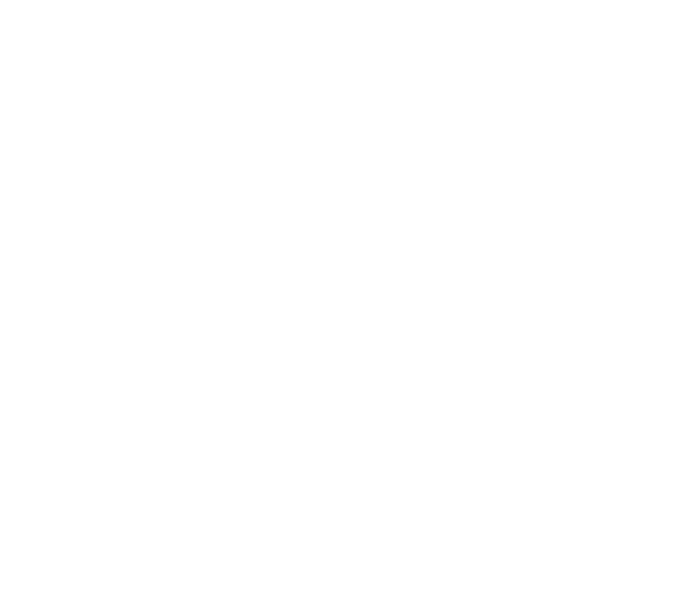
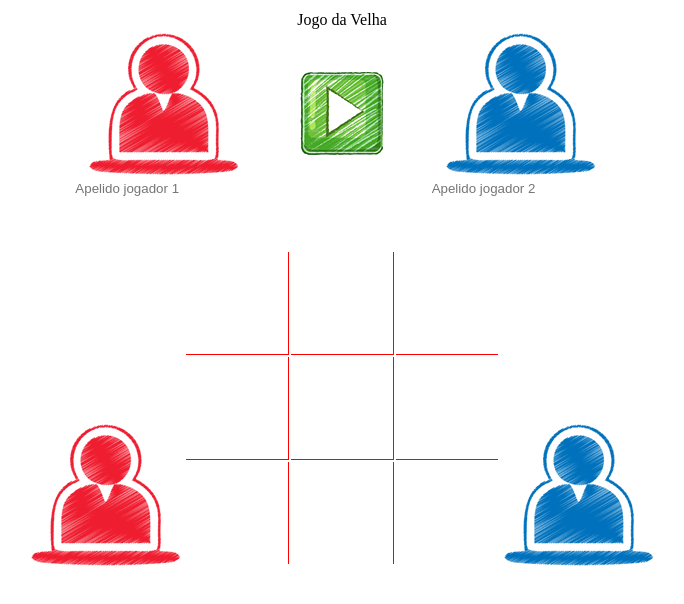
Before and after one commit to joaoemersonufc/Games-JavaScript, a plain HTML site: page jogo_da_velha/index.html in a window 1280 px wide. Shown: the whole page, without its empty margins (298-982 px from the left). Drawn offline with Linux system fonts and the light colour scheme.

Commit message:
Applied img sources
I've applied new sources and HTML tables.

```diff
--- a/jogo_da_velha/index.html
+++ b/jogo_da_velha/index.html
@@ -8,6 +8,82 @@
 	</head>
 
 	<body>
+		<div id="pagina_inicial" align="center">
+			<table width="600px;">
+				<tbody>
+					<tr>
+						<td colspan="3" align="center">Jogo da Velha</td>
+					</tr>
+
+					<tr>
+						<td align="center">
+							<img src="imagens/jogador_1.png">
+							<br />
+							<input type="text" maxlength="10"placeholder="Apelido jogador 1"
+							style="border: 0px;">
+						</td>
+						<td align="center">
+							<img src="imagens/iniciar.png">
+						</td>
+						<td align="center">
+							<img src="imagens/jogador_2.png">
+							<br />
+							<input type="text" maxlength="10" placeholder="Apelido jogador 2" style="border: 0px;">
+						</td>
+					</tr>
+				</tbody>
+			</table>
+		</div>
+
+		<div id="palco_jogo" style="margin-top:50px; text-align: center;">
+			<div style="display: inline-block;">
+				<img src="imagens/jogador_1.png">
+			</div>
+
+			<div style="display:inline-block;">
+				<table>
+					<tr>
+						<td style ="border-bottom: solid 1px red; border-right: solid 1px red;">
+							<div style="width:100px; height:100px;"></div>
+						</td>
+						<td style ="border-bottom: solid 1px red; border-right: solid 1px red;">
+							<div style="width:100px; height:100px;"></div>
+						</td>
+						<td style ="border-bottom: solid 1px red;">
+							<div style="width:100px; height:100px;"></div>
+						</td>
+					</tr>
+
+					<tr>
+						<td style ="border-bottom: solid 1px red; border-right: solid 1px red;">
+							<div style="width:100px; height:100px;"></div>
+						</td>
+						<td style ="border-bottom: solid 1px red; border-right: solid 1px red;">
+							<div style="width:100px; heigth:100px;"></div>
+						</td>
+						<td style ="border-bottom: solid 1px red;">
+							<div style="width:100px; heigth:100px;"></div>
+						</td>
+					</tr>
+
+					<tr>
+						<td style ="border-right: solid 1px red;">
+							<div style="width:100px; height:100px;"></div>
+						</td>
+						<td style ="border-right: solid 1px red;">
+							<div style="width:100px; heigth:100px;"></div>
+						</td>
+						<td>
+							<div style="width:100px; heigth:100px;"></div>
+						</td>
+					</tr>
+				</table>
+			</div>
+
+			<div style="display: inline-block;">
+				<img src="imagens/jogador_2.png">
+			</div>
+		</div>
 
 	</body>
 </html>
```
